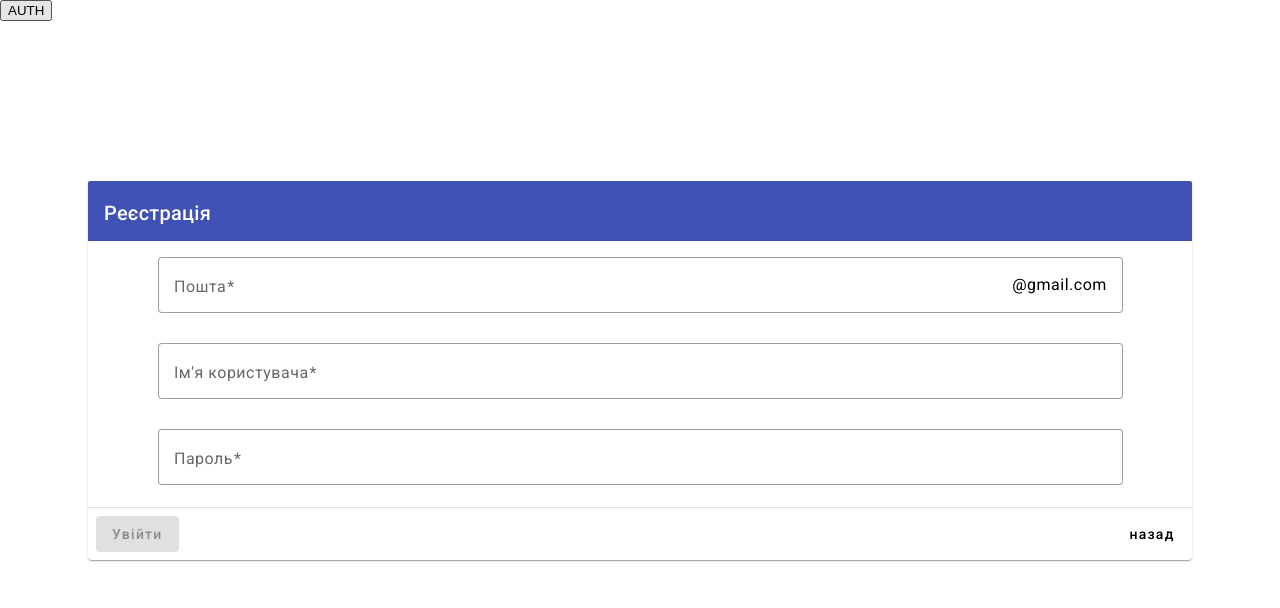
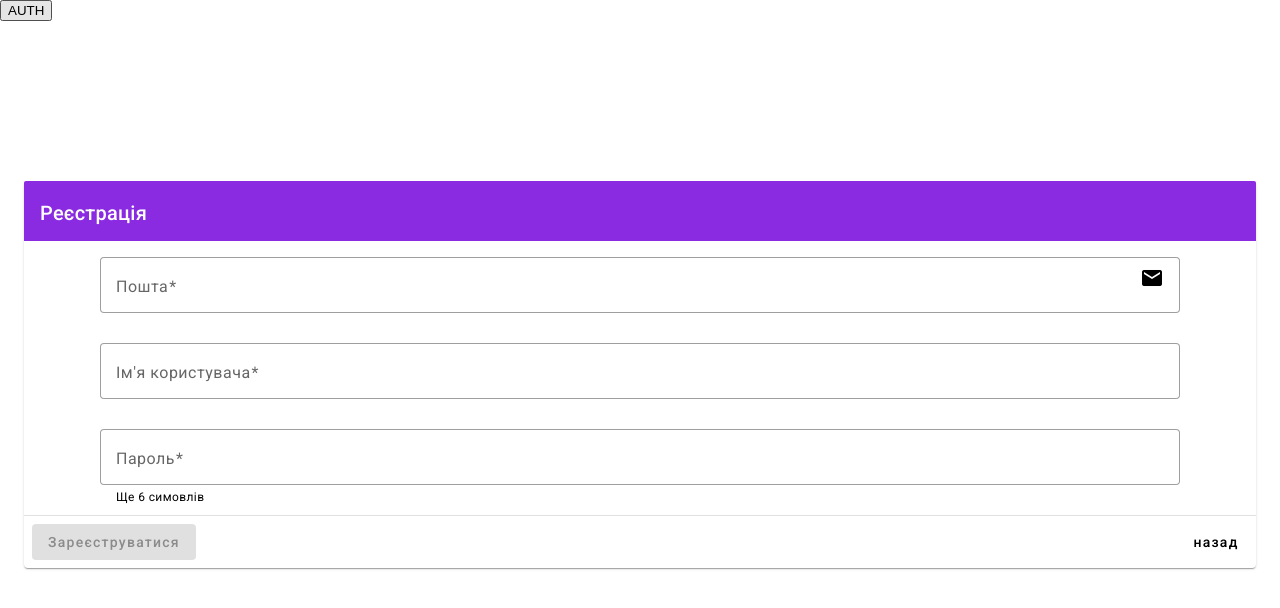
Before and after one commit to CactusNP21/anyfood, an Angular app: page /auth in a window 1280 px wide. Both pictures are taken after a click on the button "Cтворити". Shown: the top 608 px of the page. Built offline with nearby package versions, Linux system fonts and the light colour scheme.

Commit message:
authentication.component.html done

```diff
--- a/src/app/pages/authentication/authentication.module.ts
+++ b/src/app/pages/authentication/authentication.module.ts
@@ -10,6 +10,7 @@ import {MatButtonModule} from "@angular/material/button";
 import {MatListModule} from "@angular/material/list";
 import {MatSnackBarModule} from "@angular/material/snack-bar";
 import {MatStepperModule} from "@angular/material/stepper";
+import {MatIconModule} from "@angular/material/icon";
 
 
 @NgModule({
@@ -25,7 +26,8 @@ import {MatStepperModule} from "@angular/material/stepper";
     MatButtonModule,
     MatListModule,
     MatSnackBarModule,
-        MatStepperModule
+    MatStepperModule,
+    MatIconModule
   ]
 })
 export class AuthenticationModule { }
--- a/src/app/pages/authentication/component/authentication.component.css
+++ b/src/app/pages/authentication/component/authentication.component.css
@@ -1,15 +1,25 @@
 .field {
-  width: 90%;
+  width: 100%;
   position: relative;
   top: 20%;
   margin: 0 auto;
+}
 
+.register {
+  background-color: blueviolet;
+}
+
+mat-horizontal-stepper {
+  width: 100%;
 }
 mat-card-header {
   background-color: #3f51b5;
   border-radius: 2px 2px 0 0;
   margin-bottom: 2vh;
   color: white;
+}
+mat-card-content{
+  padding-bottom: 1vh ;
 }
 form {
   display: flex;
--- a/src/app/pages/authentication/component/authentication.component.html
+++ b/src/app/pages/authentication/component/authentication.component.html
@@ -15,8 +15,10 @@
 
             <mat-form-field appearance="outline">
               <mat-label>Пошта</mat-label>
-              <input matInput placeholder="тест123456" formControlName="login">
-              <span matTextSuffix="">@gmail.com</span>
+              <input matInput placeholder="test123456@gmail.com" formControlName="email">
+              <span matTextSuffix="">
+                <mat-icon color="primary">email</mat-icon>
+              </span>
               <mat-error>Обов'язково</mat-error>
             </mat-form-field>
 
@@ -36,10 +38,13 @@
       </mat-card>
 
     </mat-step>
+
+<!--    register-->
+<!--    form-->
     <mat-step>
 
       <mat-card appearance="raised">
-        <mat-card-header>
+        <mat-card-header class="register">
           <mat-card-title-group>
             <mat-card-title>
               <p>Реєстрація</p>
@@ -47,33 +52,35 @@
           </mat-card-title-group>
         </mat-card-header>
         <mat-card-content>
-          <form [formGroup]="userData">
+          <form [formGroup]="userRegData">
 
             <mat-form-field appearance="outline">
               <mat-label>Пошта</mat-label>
-              <input matInput placeholder="тест123456" formControlName="login">
-              <span matTextSuffix="">@gmail.com</span>
+              <input matInput placeholder="test123456@gmail.com" formControlName="email">
+              <span matTextSuffix="">
+                <mat-icon>email</mat-icon>
+              </span>
               <mat-error>Обов'язково</mat-error>
             </mat-form-field>
 
             <mat-form-field appearance="outline">
               <mat-label>Ім'я користувача</mat-label>
-              <input matInput placeholder="" formControlName="password">
+              <input matInput placeholder="" formControlName="username">
               <mat-error>Обов'язково</mat-error>
             </mat-form-field>
 
             <mat-form-field appearance="outline">
               <mat-label>Пароль</mat-label>
-              <input matInput placeholder="" formControlName="password">
-              <mat-error>Обов'язково</mat-error>
+              <input matInput #pass placeholder="" formControlName="password" minlength="6" (keyup)="updateLeft()">
+              <mat-hint >{{hint}}</mat-hint>
+              <mat-error [hidden]="pass.value.length > 0">{{hint}}</mat-error>
             </mat-form-field>
-
 
           </form>
         </mat-card-content>
         <mat-divider></mat-divider>
         <mat-card-actions>
-          <button mat-raised-button color="primary" (click)="login()" [disabled]="!userData.valid">Увійти</button>
+          <button mat-raised-button color="accent" (click)="register()" [disabled]="!userRegData.valid">Зареєструватися</button>
           <button mat-button matStepperPrevious>назад</button>
         </mat-card-actions>
       </mat-card>
--- a/src/app/pages/authentication/component/authentication.component.ts
+++ b/src/app/pages/authentication/component/authentication.component.ts
@@ -16,35 +16,63 @@ export class AuthenticationComponent {
   }
 
   userData = this.fb.group({
-    login: ['', Validators.required],
+    email: ['', Validators.required],
+    password: ['', Validators.required]
+  })
+
+  userRegData = this.fb.group({
+    email: ['', Validators.required],
+    username: ['', Validators.required],
     password: ['', Validators.required]
   })
 
   login() {
-    let {login, password} = this.userData.value
-    login += "@gmail.com"
-    this.as.login(login!, password!).subscribe(value => {
+    const {email, password} = this.userData.value
+    this.as.login(email!, password!).subscribe(value => {
       if (value instanceof HttpErrorResponse) {
         switch (value.status) {
           case 400: {
-            this.invalidLogin()
+            this.userData.controls.email.setValue('')
+            this.notification('Не існує / неправильні дані')
           }
         }
       }
       console.log(value)
     })
   }
+  hint = 'Ще 6 симовлів'
+
+  updateLeft() {
+    const left = 6 - this.userRegData.controls.password.value!.length
+    this.hint = `Ще ${left} символів`
+    if (left <= 0) {
+      this.hint = ''
+    }
+  }
   register() {
-
+    const {email, username, password} = this.userRegData.value
+    this.as.register(email!, username!, password!).subscribe(value =>  {
+      if (value instanceof HttpErrorResponse) {
+        switch (value.status) {
+          case 400: {
+            this.userRegData.controls.email.setValue('')
+            this.notification('Невірний формат')
+            break
+          }
+          case 403: {
+            this.userRegData.controls.email.setValue('')
+            this.notification('Такий користувач вже існує')
+            break
+          }
+        }
+      }
+      console.log(value)
+      }
+    )
   }
-  test() {
-    this.as.test('nazarkucher3212@gmail.com', "123456").subscribe(value =>{
-      console.log(value)
-    })
-  }
-  invalidLogin () {
+  notification (message: string) {
     this.userData.controls.password.setValue('')
-    this._snackBar.open("Неправильний логін або пароль", "Зрозуміло", {
+    this._snackBar.open(message, "Зрозуміло", {
       duration: 10000,
       horizontalPosition:"center",
       verticalPosition: "top"
--- a/src/app/pages/authentication/service/authentication.service.ts
+++ b/src/app/pages/authentication/service/authentication.service.ts
@@ -25,6 +25,21 @@ export class AuthenticationService {
     )
   }
 
+  register(email: string, username: string, password: string) {
+    return this.http.post(url + 'auth/register', {
+      email,
+      username,
+      password
+    }).pipe(
+      catchError(err => {
+        if (err instanceof HttpErrorResponse) {
+          return of(new HttpErrorResponse({status: err.status}))
+        }
+        return of(Error(''))
+      })
+    )
+  }
+
   test(email: string, password: string) {
     return this.http.post("https://recipe-backend-test.vercel.app/auth/login", {
       email,
```
Lines whose indentation alone changed are shown as unchanged.
